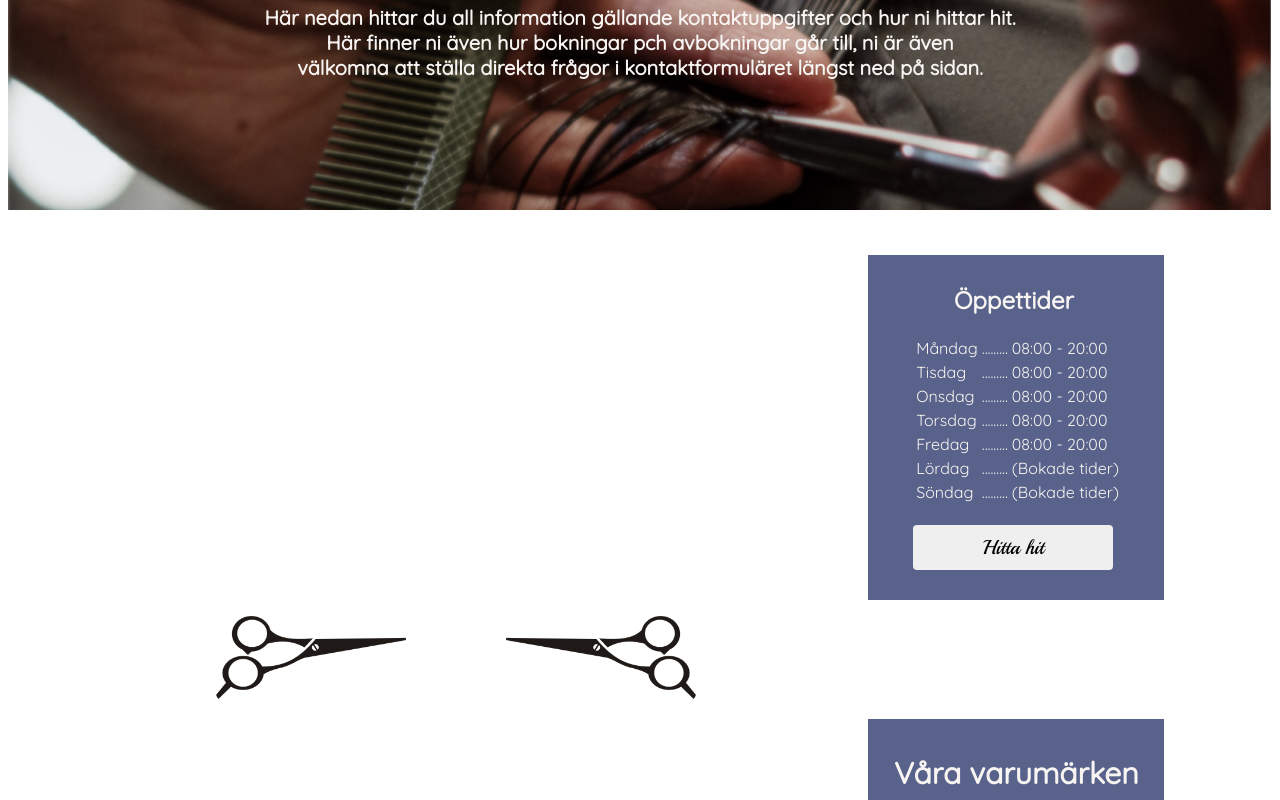
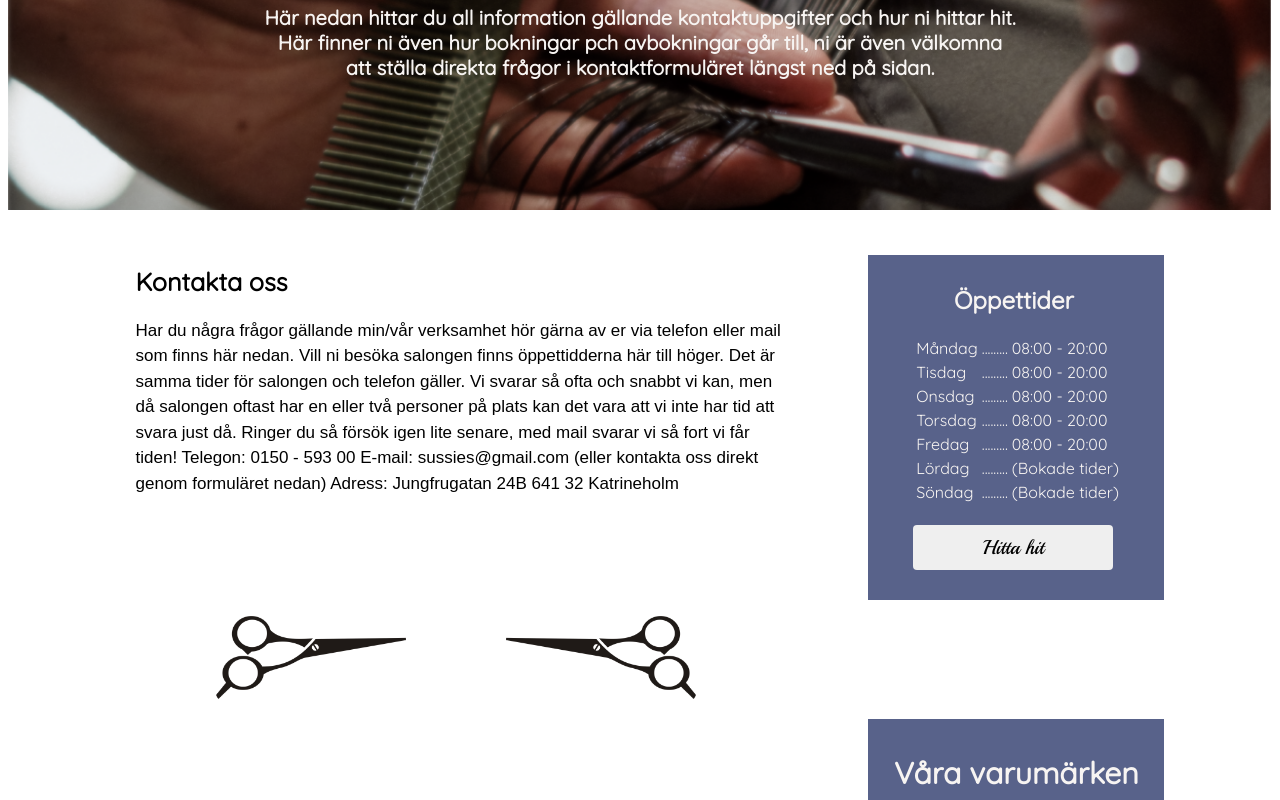
Before and after one commit to erikamolsson/webb_sussie, a plain HTML site: page page3.html in a window 1280 px wide. Shown: the part 508-1308 px from the top of the page. Drawn offline with Linux system fonts and the light colour scheme.

Commit message:
Changes to page 3/4

```diff
--- a/page3.html
+++ b/page3.html
@@ -53,12 +53,28 @@
                 <h1 class="rubrik_sida_3">Kontakt & Bokning</h1>
                 <p class="text_sida_3">Här nedan hittar du all information gällande kontaktuppgifter och hur ni hittar
                     hit. <br>
-                    Här finner ni även hur bokningar pch avbokningar går till, ni är även <br> välkomna att ställa
+                    Här finner ni även hur bokningar pch avbokningar går till, ni är även välkomna <br> att ställa
                     direkta frågor i kontaktformuläret längst ned på sidan.</p>
             </div>
         </div>
 
-        <div class="klippning">
+        <div class="kontakta_oss">
+            <h2 class="rubrik_kontakta_oss">Kontakta oss</h2>
+            <p class="text_kontakta_oss">
+                Har du några frågor gällande min/vår verksamhet hör gärna av er via telefon eller mail som finns här
+                nedan. Vill ni besöka salongen finns öppettidderna här till höger. Det är samma tider för salongen och
+                telefon gäller.
+                Vi svarar så ofta och snabbt vi kan, men då salongen oftast har en eller två personer på plats kan det
+                vara att vi inte har tid att svara just då. Ringer du så försök igen lite senare, med mail svarar vi så
+                fort vi får tiden!
+
+                Telegon: 0150 - 593 00
+                E-mail: sussies@gmail.com
+                (eller kontakta oss direkt genom formuläret nedan)
+                Adress:
+                Jungfrugatan 24B
+                641 32 Katrineholm
+            </p>
 
         </div>
 
--- a/style2.css
+++ b/style2.css
@@ -158,6 +158,7 @@ nav ul li a:hover {
     font-family: 'Quicksand', sans-serif;
     line-height: 1.2;
     font-size: 19px;
+    font-weight: bold;
 }
 
 /* HÄR BÖRJAR DEL OM BEHANDLINGAR/PRISER */
--- a/style3.css
+++ b/style3.css
@@ -146,6 +146,23 @@ nav ul li a:hover {
     font-size: 20px;
     font-weight: bold;
     padding-bottom: 110px;
+}
+
+/* HÄR BÖRJAR DELEN KONTAKTA OSS */
+.kontakta_oss {
+    grid-column: 2 / 9;
+    padding: 10px 60px 10px 20px;
+}
+
+.rubrik_kontakta_oss {
+    font-family: 'Quicksand', sans-serif;
+    font-size: 25px;
+}
+
+.text_kontakta_oss {
+    font-family: Arial, Helvetica, sans-serif;
+    font-size: 17px;
+    line-height: 1.5;
 }
 
 /* ÖPPETTIDER */
```
Also changed, not shown: page2.html (+2 -1 lines), page4.html (+12 -0 lines), style4.css (+22 -2 lines).
